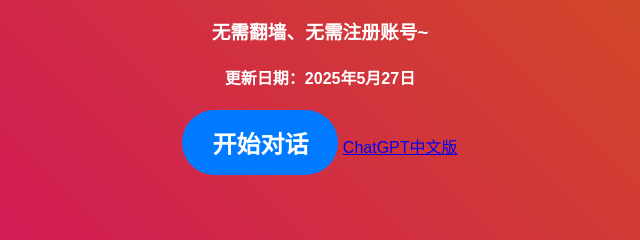
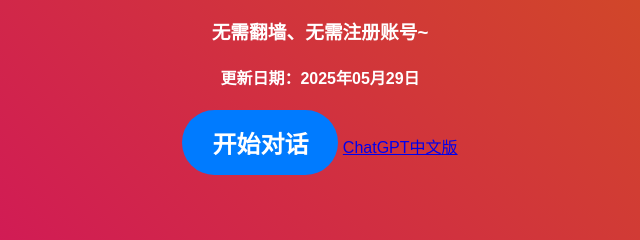
Before and after one commit to chatgpt-docs/chatgpt-cn-guide, a plain HTML site: page index.html in a window 1280 px wide. Shown: the part 420-660 px from the top of the page, 320-960 px from the left. Drawn offline with Linux system fonts and the light colour scheme.

Commit message:
Update index.html

```diff
--- a/index.html
+++ b/index.html
@@ -4,7 +4,7 @@
     <title> ChatGPT 推出 GPT-4.5 ,本文教给你如何使用 GPT 包含GPT4o、GPTo1、GPTo3、GPT4.5【2025年5月更新】</title>
     <meta name="description" content="ChatGPT 中文版是 OpenAI 开发的 ChatGPT 模型的中文优化版本，专为中文用户提供更流畅、更精准的智能对话。全面体验 ChatGPT 中文版，无需翻墙，支持 GPT-4、4o、o1 和本地化功能。本项目为用户提供一站式的 ChatGPT 中文版使用指南，包括国内可用的 ChatGPT 镜像网站推荐和使用教程，帮助快速上手 ChatGPT，无论是个人使用还是专业需求，均可无限使用 ChatGPT-4、GPT-4o 和 o1、o3及 DeepSeek R1！">
     <meta name="keywords" content="ChatGPT,GPT,Chat GPT,ChatGPT中文版,ChatGPT中文网,ChatGPT中文版镜像网站,ChatGPT官网,ChatGPT镜像网站,ChatGPT镜像站,ChatGPT网站,ChatGPT镜像,免费ChatGPT,国内ChatGPT,ChatGPT国内,ChatGPT中文版免费,ChatGPT免费,ChatGPT中文站,ChatGPT中文网站,chatgpt中文镜像,ChatGPT国内版,ChatGPT中国站,ChatGPT,人工智能,ChatGPT中文网官网,DeepSeek,Deep Seek,deepseek, deep seek,deepseek R1">
-    <meta name="date" content="2025-05-27"> <!-- 新增的更新日期 meta 标签 -->
+    <meta name="date" content="2025-05-27"> <!-- 新增的更新日期 meta 标签，将被 JS 自动更新 -->
     <meta property="og:title" content="GPT 中文版 | 国内使用方法指南及ChatGPT使用教程 包含GPT4o、GPTo1、GPTo3、GPT4.5【2025年5月更新】">
     <meta property="og:description" content="ChatGPT 中文版是 OpenAI 开发的 ChatGPT 模型的中文优化版本，专为中文用户提供更流畅、更精准的智能对话。全面体验 ChatGPT 中文版，无需翻墙，支持 GPT-4、4o、o1 和本地化功能。本项目为用户提供一站式的 ChatGPT 中文版使用指南，包括国内可用的 ChatGPT 镜像网站推荐和使用教程，帮助快速上手 ChatGPT，无论是个人使用还是专业需求，均可无限使用 ChatGPT-4、GPT-4o 和 o1、o3及 DeepSeek R1！">
     <meta property="og:url" content="https://chatgpt-free-zh.github.io/ChatGPT-Mirrors">
@@ -178,7 +178,7 @@
             <h2>2025年 最新的 ChatGPT 中文版。</h2>
             <h2>轻松使用上 ChatGPT、DeepSeek、Claude、Grok ~</h2>
             <h3>无需翻墙、无需注册账号~ </h3>
-            <h4 class="update-date">更新日期：<strong>2025年5月27日</strong></h4> <!-- 改为静态日期 -->
+            <h4 class="update-date">更新日期：<strong><span id="update-date"></span></strong></h4>
             <a href="https://xsimplechat.com" target="_self" class="button">开始对话</a>
             <a href="https://xsimplechat.com" class="title-button" target="_blank">ChatGPT中文版</a>
             <style>
@@ -207,7 +207,7 @@
                 }
             </style>
             <!-- 将镜像站点链接移到更显眼的位置并使用新样式 -->
-            </div>
+        </div>
         <div class="arrow-down" onclick="scrollToContent()">⬇️更多ChatGPT中文版镜像网站</div>
     </div>
 
@@ -373,6 +373,22 @@
         document.documentElement.style.setProperty('--color-1', color1);
         document.documentElement.style.setProperty('--color-2', color2);
 
+        // 自动更新时间
+        function pad2(n){return n<10?'0'+n:n;}
+        function formatDate(d){
+            return d.getFullYear() + "年" + pad2(d.getMonth()+1) + "月" + pad2(d.getDate()) + "日";
+        }
+        const today = new Date();
+        const updateDateElem = document.getElementById("update-date");
+        if(updateDateElem){
+            updateDateElem.textContent = formatDate(today);
+        }
+        // 自动更新meta标签
+        const metaDate = document.querySelector('meta[name="date"]');
+        if(metaDate){
+            metaDate.setAttribute('content', today.toISOString().slice(0,10)); // 格式：2024-06-08
+        }
+
         function scrollToContent() {
             document.getElementById('more-content').scrollIntoView({ behavior: 'smooth' });
         }
```
